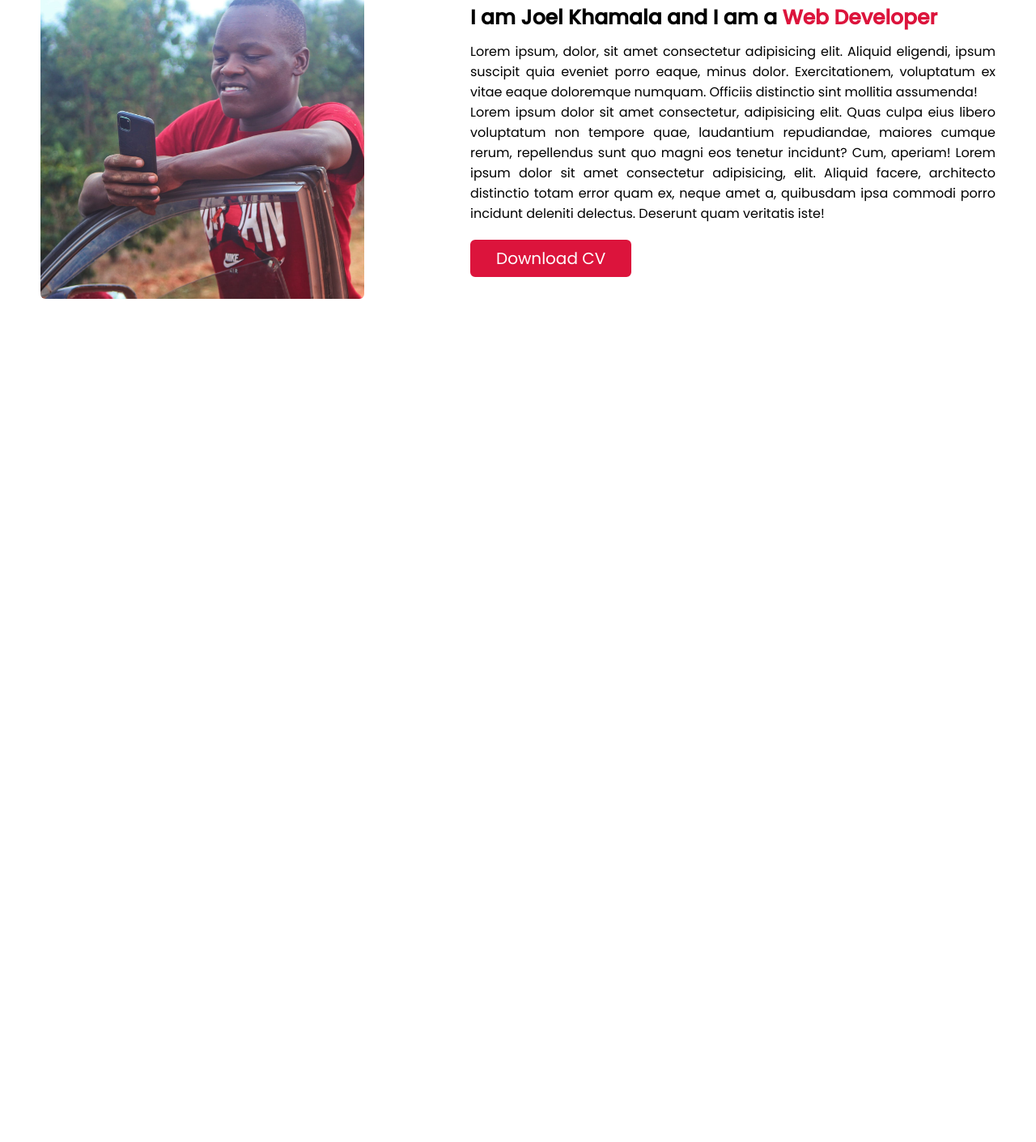
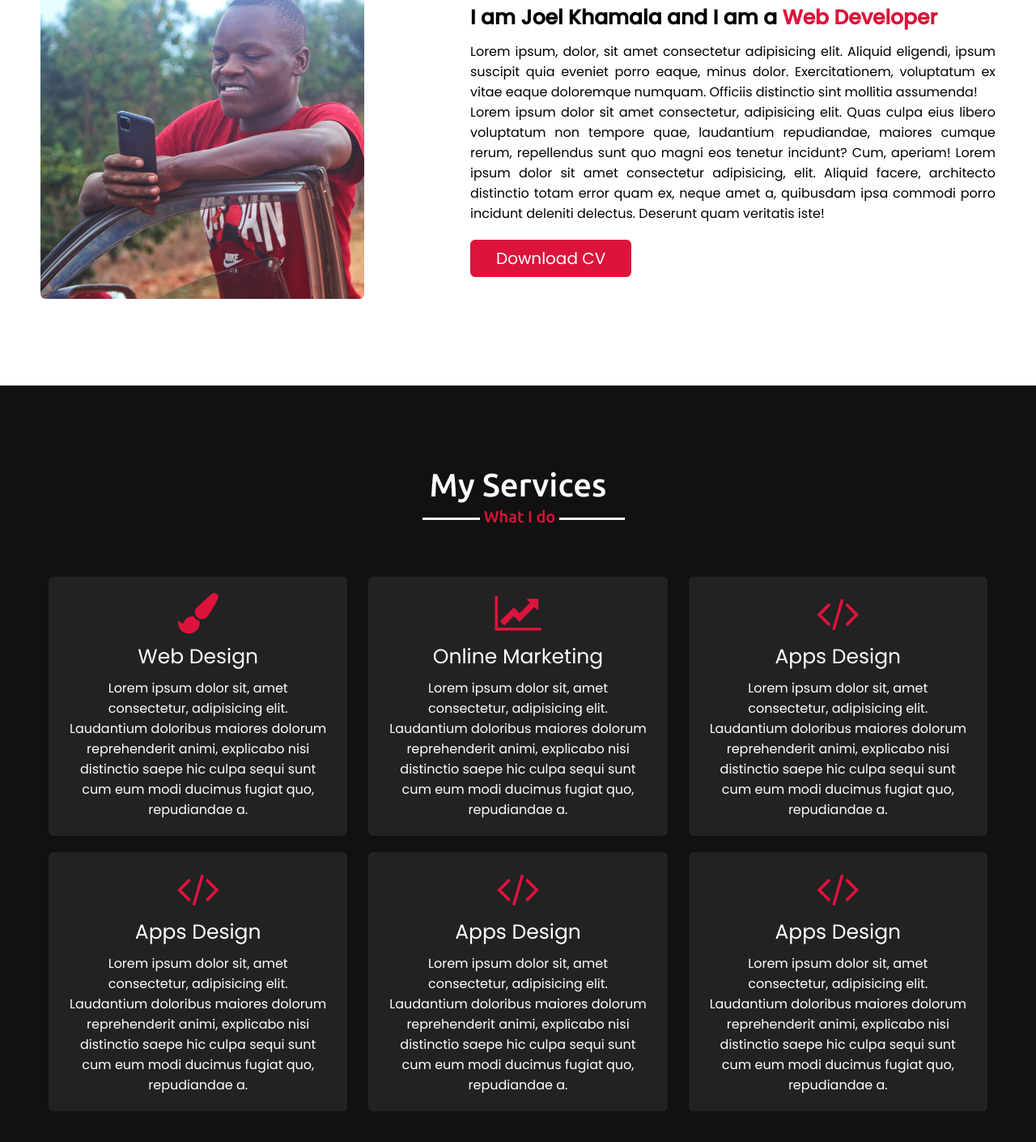
Before and after one commit to JWanyoa/Kweli_Portfolio, a plain HTML site: page index.html in a window 1280 px wide. Shown: the part 1057-2467 px from the top of the page at 81% size. Before the commit the page ends 1533 px from the top, so only its background shows below. Drawn offline with nearby package versions, Linux system fonts and the light colour scheme.

Commit message:
New Commit with services section

```diff
--- a/css/styles1.css
+++ b/css/styles1.css
@@ -134,11 +134,11 @@
 section{
 	padding: 100px 0;
 }
-.about{
+.about,.services{
 	font-family: 'Poppins', sans-serif;
 }
 
-.about .title{
+.about .title, .services .title{
 	position: relative;
 	text-align: center;
 	font-size: 40px;
@@ -148,7 +148,7 @@ section{
 	padding-bottom: 20px;
 }
 
-.about .title::before{
+.about .title::before, .services .title::before{
 	content: "";
 	position: absolute;
 	width: 190px;
@@ -159,7 +159,7 @@ section{
 	transition: translateX(-50%);
 }
 
-.about .title::after{
+.about .title::after, .services .title::after{
 	content: "Who I am";
 	position: absolute;
 	padding: 5px;
@@ -171,8 +171,9 @@ section{
 	transition: translateX(-50%);
 }
 
+
 /*Styling About conent area*/
-.about .about-content{
+.about .about-content, .services .services-content{
 	display: flex;
 	flex-wrap: wrap;
 	align-items: center;
@@ -227,6 +228,60 @@ section{
 }
 
 
+/*Services section styling*/
+.services{
+	background: #111;
+	color: #fff;
+}
+
+.services .title::before{
+	background: #fff;
+	width: 250px;
+	left: 40%;
+}
+.services .title::after{
+	background: #111;
+	content: "What I do";
+}
+
+.services .services-content .card{
+	width: calc(33% - 20px);
+	background: #222;
+	text-align: center;
+	border-radius: 6px;
+	padding: 20px 25px;
+	cursor: pointer;
+	margin: 10px;
+	transition: all 0.3s ease;
+}
+
+.services .services-content .card .box{
+	transition: all 0.3s ease;
+}
+
+.services .services-content .card:hover .box{
+	transform: scale(1.05);
+}
+
+.services .services-content .card:hover{
+	background: crimson;
+}
+
+.services .services-content .card:hover i{
+	color: #fff;
+}
+
+.services .services-content .card i{
+	font-size: 50px;
+	color: crimson;
+	transition: color 0.3s ease;
+}
+
+.services .services-content .card .text{
+	font-size: 25px;
+	font-weight: 500px;
+	margin: 10px 0 7px 0;
+}
 
 /*Responsive media*/
 @media (max-width: 1300px){
@@ -315,8 +370,12 @@ section{
 	.about .about-content .right{
 		flex: 100%;
 	}
+
+	.services .services-content .card{
+		width: calc(50% - 20px);
+		margin-bottom: 20px;
+	}
 }
-
 @media (max-width: 690px){
 	.max-width{
 		padding: 0 23px;
@@ -333,4 +392,8 @@ section{
 	.home .home-content a{
 		font-size: 20px;
 	}
+
+	.services .services-content .card{
+		width: calc(100% - 20px);
+	}
 }
--- a/index.html
+++ b/index.html
@@ -65,6 +65,60 @@
     </div>
   </section>
 
+
+  <!--About section start-->
+ <section class="services" id="services">
+    <div class="max-width">
+      <h2 class="title">My Services</h2>
+      <div class="services-content">
+        <div class="card">
+          <div class="box">
+            <i class="fa fa-paint-brush"></i>
+            <div class="text">Web Design</div>
+            <p>Lorem ipsum dolor sit, amet consectetur, adipisicing elit. Laudantium doloribus maiores dolorum reprehenderit animi, explicabo nisi distinctio saepe hic culpa sequi sunt cum eum modi ducimus fugiat quo, repudiandae a.</p>
+          </div>
+        </div>
+
+        <div class="card">
+          <div class="box">
+            <i class="fa fa-line-chart"></i>
+            <div class="text">Online Marketing</div>
+            <p>Lorem ipsum dolor sit, amet consectetur, adipisicing elit. Laudantium doloribus maiores dolorum reprehenderit animi, explicabo nisi distinctio saepe hic culpa sequi sunt cum eum modi ducimus fugiat quo, repudiandae a.</p>
+          </div>
+        </div>
+
+        <div class="card">
+          <div class="box">
+            <i class="fa fa-code"></i>
+            <div class="text">Apps Design</div>
+            <p>Lorem ipsum dolor sit, amet consectetur, adipisicing elit. Laudantium doloribus maiores dolorum reprehenderit animi, explicabo nisi distinctio saepe hic culpa sequi sunt cum eum modi ducimus fugiat quo, repudiandae a.</p>
+          </div>
+        </div>
+        <div class="card">
+          <div class="box">
+            <i class="fa fa-code"></i>
+            <div class="text">Apps Design</div>
+            <p>Lorem ipsum dolor sit, amet consectetur, adipisicing elit. Laudantium doloribus maiores dolorum reprehenderit animi, explicabo nisi distinctio saepe hic culpa sequi sunt cum eum modi ducimus fugiat quo, repudiandae a.</p>
+          </div>
+        </div>
+        <div class="card">
+          <div class="box">
+            <i class="fa fa-code"></i>
+            <div class="text">Apps Design</div>
+            <p>Lorem ipsum dolor sit, amet consectetur, adipisicing elit. Laudantium doloribus maiores dolorum reprehenderit animi, explicabo nisi distinctio saepe hic culpa sequi sunt cum eum modi ducimus fugiat quo, repudiandae a.</p>
+          </div>
+        </div>
+        <div class="card">
+          <div class="box">
+            <i class="fa fa-code"></i>
+            <div class="text">Apps Design</div>
+            <p>Lorem ipsum dolor sit, amet consectetur, adipisicing elit. Laudantium doloribus maiores dolorum reprehenderit animi, explicabo nisi distinctio saepe hic culpa sequi sunt cum eum modi ducimus fugiat quo, repudiandae a.</p>
+          </div>
+        </div>
+      </div>
+    </div>
+  </section>
+
   <script type="text/javascript" src="js/script.js"></script>
 </body>
 </html>
```
